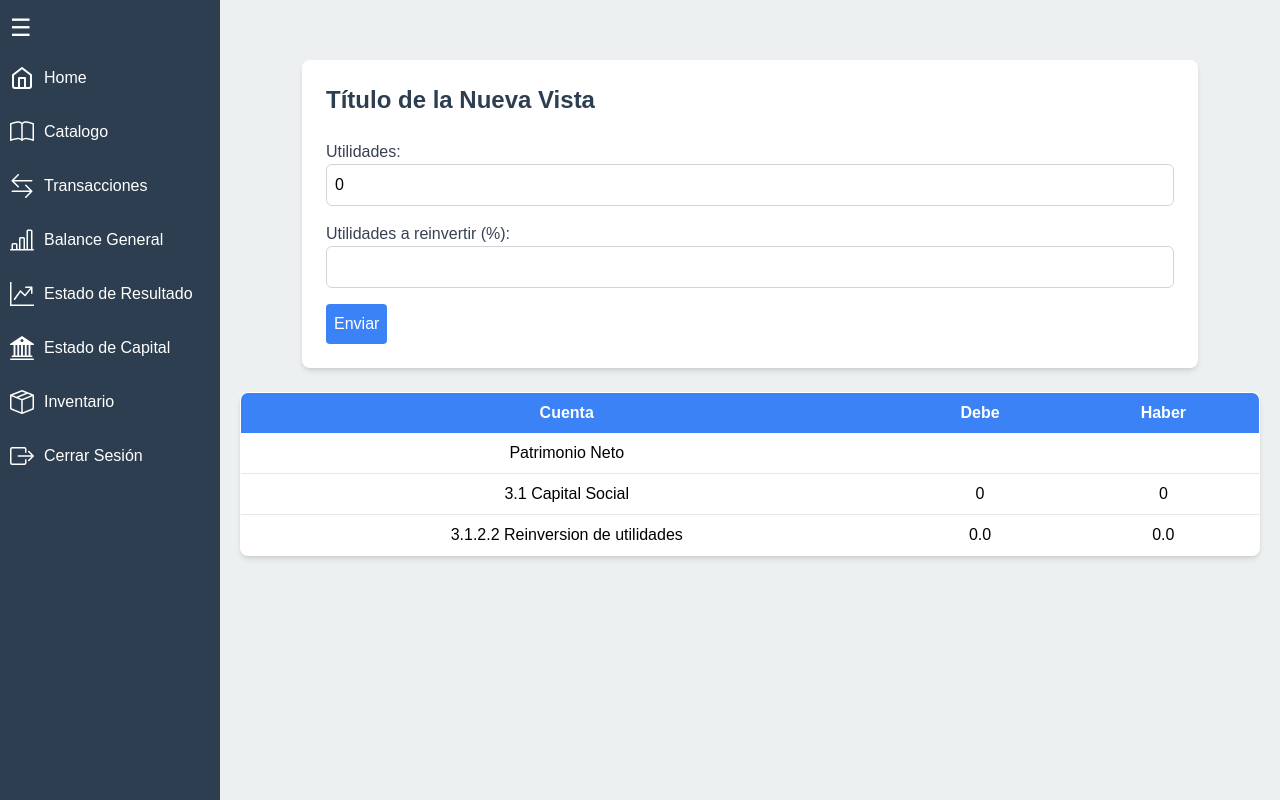
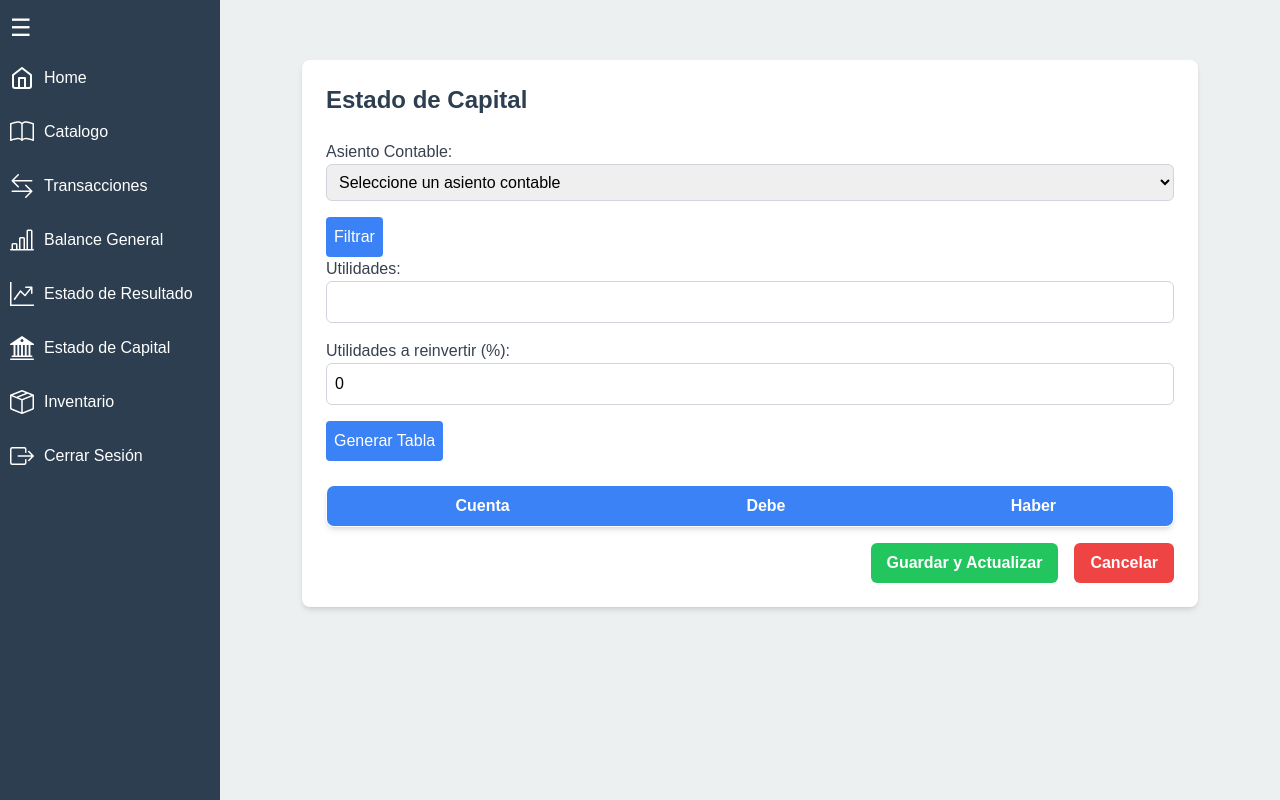
Before and after one commit to InfinityJaaR/Sistema-Contable, a Django app: page /contable/estadoDeCapital/ in a window 1280 px wide. Run offline with Django 5.2, Linux system fonts and the light colour scheme; a user stored in the database is signed in; data comes from the database, SQL or seed files in the repository; lists and menus that the app fills with data are empty; some libraries are stand-ins or nearby versions.

Commit message:
Avances en la pestaña de estado de capital

```diff
--- a/contable/templates/estadoDeCapital.html
+++ b/contable/templates/estadoDeCapital.html
@@ -10,31 +10,41 @@
     <script src="https://cdn.tailwindcss.com"></script> <!-- Cargando Tailwind CSS -->
 </head>
 {% endblock %}
-
 {% block content %}
 <div class="max-w-4xl mx-auto mt-10 p-6 bg-white rounded-lg shadow-md">
-    <h1 class="text-2xl font-bold mb-6">Título de la Nueva Vista</h1>
+    <h1 class="text-2xl font-bold mb-6">Estado de Capital</h1>
 
-      <!-- Formulario con campos de entrada -->
-    <form method="POST" action="{% url 'estado_de_capital' %}">
+    <!-- Formulario para seleccionar el asiento contable -->
+    <form id="filterForm" method="GET" action="{% url 'estado_de_capital' %}">
+        <div class="mb-4">
+            <label for="asiento_id" class="block text-gray-700">Asiento Contable:</label>
+            <select id="asiento_id" name="asiento_id" class="w-full p-2 border border-gray-300 rounded-md">
+                <option value="">Seleccione un asiento contable</option>
+                {% for asiento in asientos %}
+                    <option value="{{ asiento.id }}" {% if asiento.id == asiento_id %}selected{% endif %}>{{ asiento.descripcion }}</option>
+                {% endfor %}
+            </select>
+        </div>
+        <button type="button" id="filterButton" class="bg-blue-500 text-white p-2 rounded hover:bg-blue-600">Filtrar</button>
+    </form>
+
+    <!-- Formulario con campos de entrada -->
+    <form id="utilidadesForm" method="POST" action="{% url 'estado_de_capital' %}">
         {% csrf_token %}
         <div class="mb-4">
             <label for="utilidades" class="block text-gray-700">Utilidades:</label>
-            <input type="text" id="utilidades" name="utilidades" value="{{ utilidades }}" class="w-full p-2 border border-gray-300 rounded-md" readonly>
+            <input type="text" id="utilidades" name="utilidades" value="" class="w-full p-2 border border-gray-300 rounded-md" readonly>
         </div>
         <div class="mb-4">
-            <label for="utilidades_reinvertir" class="block text-gray-700">Utilidades a reinvertir (%):</label>
-            <input type="number" id="utilidades_reinvertir" name="utilidades_reinvertir" step="0.01" class="w-full p-2 border border-gray-300 rounded-md">
+            <label for="reinversion_utilidades" class="block text-gray-700">Utilidades a reinvertir (%):</label>
+            <input type="number" id="reinversion_utilidades" name="reinversion_utilidades" step="0.01" value="{{ reinversion_utilidades }}" class="w-full p-2 border border-gray-300 rounded-md">
         </div>
-        <button type="submit" class="bg-blue-500 text-white p-2 rounded hover:bg-blue-600">Enviar</button>
+        <button type="button" id="generateTableButton" class="bg-blue-500 text-white p-2 rounded hover:bg-blue-600">Generar Tabla</button>
     </form>
-</div>
-
 
     <!-- Tabla para mostrar datos -->
-     <!-- Tabla para mostrar datos -->
-     <div class="mt-6">
-        <table class="min-w-full bg-white rounded-lg shadow-md overflow-hidden border border-gray-200">
+    <div class="mt-6">
+        <table id="resultTable" class="min-w-full bg-white rounded-lg shadow-md overflow-hidden border border-gray-200">
             <thead class="bg-blue-500 text-white">
                 <tr>
                     <th class="px-4 py-2 text-center">Cuenta</th>
@@ -43,16 +53,77 @@
                 </tr>
             </thead>
             <tbody class="bg-white divide-y divide-gray-200">
-                <!-- Filas de la tabla -->
-                {% for cuenta in cuentas %}
-                <tr>
-                    <td class="px-4 py-2 text-center">{{ cuenta.nombre }}</td>
-                    <td class="px-4 py-2 text-center">{{ cuenta.debe }}</td>
-                    <td class="px-4 py-2 text-center">{{ cuenta.haber }}</td>
-                </tr>
-                {% endfor %}
+                <!-- Filas de la tabla generadas por JavaScript -->
             </tbody>
         </table>
     </div>
+
+    <!-- Botones para guardar y cancelar -->
+    <div class="mt-4 flex justify-end space-x-4">
+        <button id="saveButton" class="bg-green-500 hover:bg-green-600 text-white font-semibold py-2 px-4 rounded-md">
+            Guardar y Actualizar
+        </button>
+        <a href="{% url 'home' %}" class="bg-red-500 hover:bg-red-600 text-white font-semibold py-2 px-4 rounded-md text-center">
+            Cancelar
+        </a>
+    </div>
 </div>
 {% endblock %}
+{% block scripts %}
+<script>
+    document.getElementById('filterButton').addEventListener('click', function() {
+        const asientoId = document.getElementById('asiento_id').value;
+        if (asientoId) {
+            fetch(`{% url 'estado_de_capital' %}?asiento_id=${asientoId}`, {
+                headers: {
+                    'X-Requested-With': 'XMLHttpRequest'
+                }
+            })
+                .then(response => response.json())
+                .then(data => {
+                    document.getElementById('utilidades').value = data.utilidades.toFixed(2);
+                });
+        }
+    });
+
+    document.getElementById('generateTableButton').addEventListener('click', function() {
+        const utilidades = parseFloat(document.getElementById('utilidades').value);
+        const reinversionPorcentaje = parseFloat(document.getElementById('reinversion_utilidades').value);
+        const reinversionMonto = (reinversionPorcentaje / 100) * utilidades;
+        const restoMonto = utilidades - reinversionMonto;
+
+        // Obtener los valores de la base de datos para 311 Capital Social
+        const saldoDebeCapitalSocial = parseFloat('{{ saldo_debe_capital_social }}');
+        const saldoHaberCapitalSocial = parseFloat('{{ saldo_haber_capital_social }}');
+
+        const tableBody = document.querySelector('#resultTable tbody');
+        tableBody.innerHTML = `
+            <tr>
+                <td class="px-4 py-2 text-center">Patrimonio Neto</td>
+                <td class="px-4 py-2 text-center"></td>
+                <td class="px-4 py-2 text-center"></td>
+            </tr>
+            <tr>
+                <td class="px-4 py-2 text-center">311 Capital Social</td>
+                <td class="px-4 py-2 text-center">${saldoDebeCapitalSocial.toFixed(2)}</td>
+                <td class="px-4 py-2 text-center">${saldoHaberCapitalSocial.toFixed(2)}</td>
+            </tr>
+            <tr>
+                <td class="px-4 py-2 text-center">Utilidades Retenidas</td>
+                <td class="px-4 py-2 text-center"></td>
+                <td class="px-4 py-2 text-center"></td>
+            </tr>
+            <tr>
+                <td class="px-4 py-2 text-center">3.1.2.2 Reinversion de Utilidades</td>
+                <td class="px-4 py-2 text-center">${restoMonto.toFixed(2)}</td>
+                <td class="px-4 py-2 text-center">${reinversionMonto.toFixed(2)}</td>
+            </tr>
+            <tr class="border-t">
+                <td class="py-2 px-4 text-left font-bold">Nuevo Capital</td>
+                <td class="py-2 px-4 text-right font-bold text-green-600">${(saldoHaberCapitalSocial + reinversionMonto - saldoDebeCapitalSocial - restoMonto).toFixed(2)}</td>
+            </tr>
+        `;
+    });
+
+</script>
+{% endblock %}
--- a/contable/views.py
+++ b/contable/views.py
@@ -6,6 +6,7 @@ from django.contrib import messages
 from django.contrib.auth import logout
 from django.utils import timezone  # Agregar este import
 from django.db.models import Sum
+from decimal import Decimal
 # Create your views here.
 
 # def login(request):
@@ -163,42 +164,79 @@ def catalogoCuentas(request):
 
 @login_required
 def estadoDeCapital(request):
-    # Definir la función para obtener el saldo de una cuenta específica
-    def obtener_saldo(codigo_cuenta):
+     # Definir la función para obtener el saldo de una cuenta específica
+    def obtener_saldo(codigo_cuenta, asiento_id=None):
         transacciones = TransaccionCuenta.objects.filter(cuenta__codigo_cuenta=codigo_cuenta)
+        if asiento_id:
+            transacciones = transacciones.filter(transaccion__asiento_id=asiento_id)
         saldo_debe = transacciones.filter(tipo='DEBITO').aggregate(total=Sum('monto'))['total'] or 0
         saldo_haber = transacciones.filter(tipo='CREDITO').aggregate(total=Sum('monto'))['total'] or 0
         return saldo_debe, saldo_haber
 
-    # Obtener el saldo de la cuenta de pérdidas y ganancias con codigo_cuenta 71
-    saldo_debe_utilidades, saldo_haber_utilidades = obtener_saldo('71')
-    utilidades = saldo_haber_utilidades - saldo_debe_utilidades
+    # Obtener todos los asientos contables
+    asientos = AsientoContable.objects.all()
 
-    # Obtener el porcentaje de reinversión ingresado por el usuario
-    porcentaje_reinversion = 0
+    # Obtener el asiento contable seleccionado
+    asiento_id = request.GET.get('asiento_id')
+    if asiento_id:
+        asiento_id = int(asiento_id)
+
+    utilidades = Decimal(0)
+    if asiento_id:
+        # Obtener el saldo de la cuenta de pérdidas y ganancias con codigo_cuenta 71
+        saldo_debe_utilidades, saldo_haber_utilidades = obtener_saldo('71', asiento_id)
+        utilidades = saldo_haber_utilidades - saldo_debe_utilidades
+
+    # Verificar si la solicitud es una solicitud AJAX
+    if request.headers.get('x-requested-with') == 'XMLHttpRequest':
+        return JsonResponse({'utilidades': float(utilidades)})
+
+    reinversion_utilidades = Decimal(0)
+    nuevo_capital = Decimal(0)
+
     if request.method == 'POST':
-        porcentaje_reinversion = request.POST.get('utilidades_reinvertir', 0)
+        try:
+            reinversion_utilidades = Decimal(request.POST.get('reinversion_utilidades', 0))
+            capital = Capital.objects.latest('id')
+            reinversion_monto = (reinversion_utilidades / Decimal(100)) * utilidades
+            nuevo_capital = capital.capital_social + reinversion_monto
+
+            # Guardar el nuevo capital y reinversión
+            Capital.objects.update_or_create(
+                id=capital.id,
+                defaults={
+                    'reinversion_utilidades': reinversion_monto,
+                    'nuevo_capital': nuevo_capital
+                }
+            )
+            return redirect('estado_de_capital')
+        except Exception as e:
+            messages.error(request, f'Error al procesar los datos: {e}')
+
+    # Obtener los saldos de las cuentas específicas
+    saldo_debe_capital_social, saldo_haber_capital_social = obtener_saldo('311', asiento_id)
+    saldo_debe_utilidades_retenidas, saldo_haber_utilidades_retenidas = obtener_saldo('312', asiento_id)
 
     # Calcular los valores de reinversión de utilidades
-    reinversion_utilidades = utilidades * porcentaje_reinversion / 100
     resto_utilidades = utilidades - reinversion_utilidades
-
-    # Obtener los saldos de las cuentas específicas
-    saldo_debe_capital_social, saldo_haber_capital_social = obtener_saldo('31')
-    # saldo_debe_utilidades_retenidas, saldo_haber_utilidades_retenidas = obtener_saldo('312')
 
     # Definir las cuentas y sus valores
     cuentas = [
         {'nombre': 'Patrimonio Neto', 'debe': '', 'haber': ''},
-        {'nombre': '3.1 Capital Social', 'debe': saldo_debe_capital_social, 'haber': saldo_haber_capital_social},
-        # {'nombre': '3.1.2 Utilidades retenidas', 'debe': saldo_debe_utilidades_retenidas, 'haber': saldo_haber_utilidades_retenidas},
+        {'nombre': '3.1.1 Capital Social', 'debe': saldo_debe_capital_social, 'haber': saldo_haber_capital_social},
+        {'nombre': '3.1.2 Utilidades retenidas', 'debe': saldo_debe_utilidades_retenidas, 'haber': saldo_haber_utilidades_retenidas},
         {'nombre': '3.1.2.2 Reinversion de utilidades', 'debe': resto_utilidades, 'haber': reinversion_utilidades},
     ]
 
     return render(request, 'estadoDeCapital.html', {
+        'asientos': asientos,
+        'asiento_id': asiento_id,
         'utilidades': utilidades,
         'cuentas': cuentas,
-        'porcentaje_reinversion': porcentaje_reinversion,
+        'reinversion_utilidades': reinversion_utilidades,
+        'nuevo_capital': nuevo_capital,
+        'saldo_debe_capital_social': saldo_debe_capital_social,
+        'saldo_haber_capital_social': saldo_haber_capital_social,
     })
 
 @login_required
```
